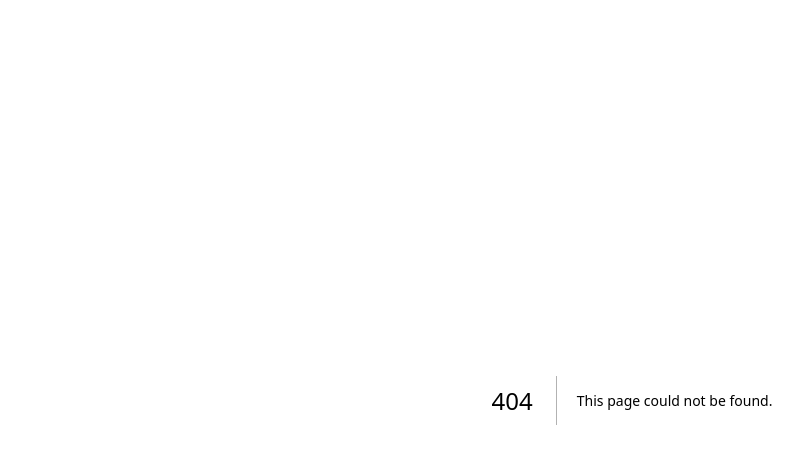
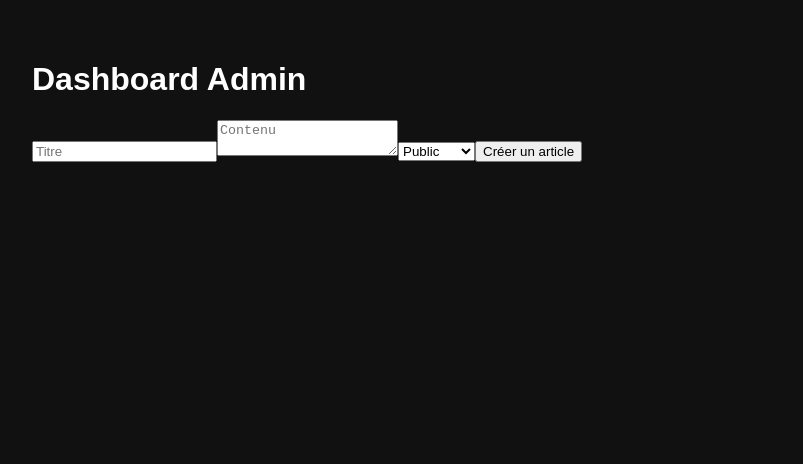
Before and after one commit to edwin-Atride/kafrat-blog, a Next.js app: page /admin in a window 1280 px wide. Before the commit this address had no page. Shown: the top 464 px of the page, without its empty margins (8-811 px from the left). Built offline with nearby package versions, Linux system fonts and the light colour scheme; no server answers.

Commit message:
full kafrat

```diff
--- a/package.json
+++ b/package.json
@@ -3,7 +3,8 @@
   "private": true,
   "scripts": {
     "dev": "next dev",
-    "build": "next build"
+    "build": "next build",
+    "start": "next start"
   },
   "dependencies": {
     "next": "14.2.5",
--- /dev/null
+++ b/src/app/admin/page.tsx
@@ -0,0 +1,43 @@
+'use client'
+
+import { useState } from 'react'
+import { supabase } from '../../lib/supabase'
+
+export default function Admin(){
+ const [title,setTitle] = useState('')
+ const [content,setContent] = useState('')
+ const [visibility,setVisibility] = useState('public')
+
+ async function createPost(){
+  await supabase.from('posts').insert({
+   title,
+   content,
+   visibility
+  })
+ }
+
+ return(
+  <main style={{padding:'40px'}}>
+   <h1>Dashboard Admin</h1>
+
+   <input
+    placeholder='Titre'
+    onChange={(e)=>setTitle(e.target.value)}
+   />
+
+   <textarea
+    placeholder='Contenu'
+    onChange={(e)=>setContent(e.target.value)}
+   />
+
+   <select onChange={(e)=>setVisibility(e.target.value)}>
+    <option value='public'>Public</option>
+    <option value='adherant'>Adhérant</option>
+   </select>
+
+   <button onClick={createPost}>
+    Créer un article
+   </button>
+  </main>
+ )
+}
--- a/src/app/globals.css
+++ b/src/app/globals.css
@@ -1,6 +1,15 @@
-body{
-  margin:0;
-  background:#111;
-  color:white;
-  font-family:Arial,sans-serif;
+body {
+ margin:0;
+ background:#111;
+ color:white;
+ font-family:Arial,sans-serif;
 }
+
+* {
+ box-sizing:border-box;
+}
+
+a {
+ text-decoration:none;
+ color:white;
+}
```
Also changed, not shown: src/app/login/page.tsx (added, +50 -0 lines), src/app/page.tsx (+19 -4 lines).
